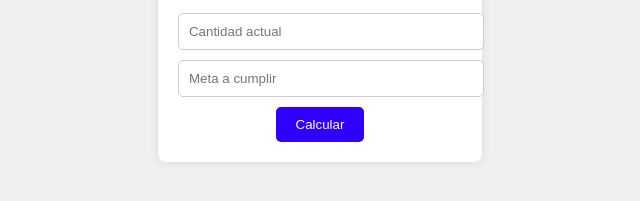
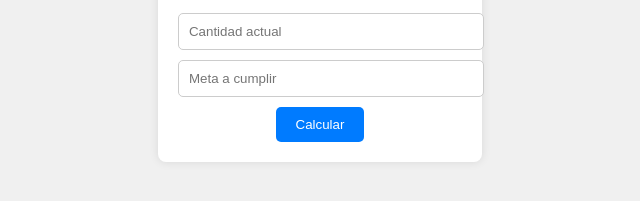
Before and after one commit to matiasroj0/project-budget, a plain HTML site: page index.html in a window 1280 px wide. Shown: the part 373-574 px from the top of the page, without its empty margins (320-960 px from the left). Drawn offline with Linux system fonts and the light colour scheme.

Commit message:
change button color

```diff
--- a/styles.css
+++ b/styles.css
@@ -37,7 +37,7 @@ button {
   padding: 10px 20px;
   border: none;
   border-radius: 5px;
-  background-color: #2f00ff;
+  background-color: #007bff;
   color: white;
   cursor: pointer;
 }
```
